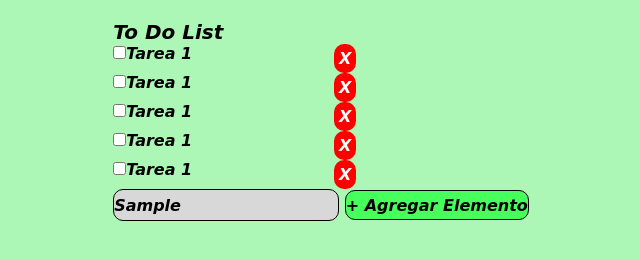
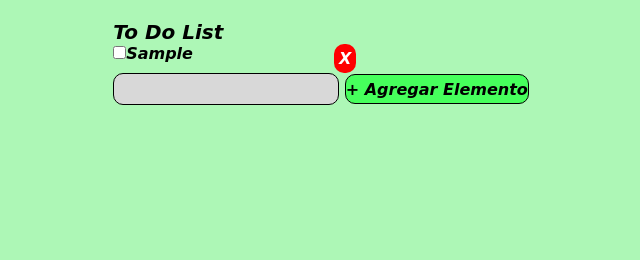
Before and after one commit to DiegoQQ/to_do_list, a plain HTML site: page index.html in a window 1280 px wide. Both pictures are taken after typing "Sample" into the empty fields and a click on the button "+ Agregar Elemento". Shown: the whole page, without its empty margins (319-959 px from the left). Drawn offline with Linux system fonts and the light colour scheme.

Commit message:
Se crearon las funciones básicas, crear y eliminar, pero se tiene que mejorar

```diff
--- a/css/style.css
+++ b/css/style.css
@@ -7,7 +7,7 @@
 #titulo > h1{
     font-size: 20px;
 }
-#tareas > ol{
+#caja > ol{
     list-style: none;
 }
 section{
@@ -47,3 +47,6 @@ section{
 .texto{
     width: 50%;
 }
+.checked{
+    text-decoration:line-through;
+}
--- a/index.html
+++ b/index.html
@@ -8,11 +8,11 @@
 </head>
 <body>
     <section>
-        <div id="tareas">
+        <div id="caja">
             <div id="titulo">
                 <h1>To Do List</h1>
             </div>
-            <ol>
+            <ol id="tareas">
                 <li class="tarea">
                     <div>
                         <input type="checkbox" name="" id="">
@@ -70,12 +70,14 @@
                 </li>
             </ol>
             <div id="agregar">
-                <input type="text">
-                <button class="agregar"> + Agregar Elemento </button>
+                <input id="textoAgregar" type="text">
+                <p hidden>* El contenido es obligatorio</p>
+                <button id="agrega" class="agregar"> + Agregar Elemento </button>
             </div>
         </div>
 
     </section>
 
+    <script src="js/script.js"></script>
 </body>
 </html>
--- a/js/script.js
+++ b/js/script.js
@@ -0,0 +1,140 @@
+class ListaTareas{
+    constructor(){
+        this._lista_tareas = []
+        this.idGenerador = 0;
+        /*
+        // el
+        let lista = [
+            {'id': 1,
+            'tarea': 'Buscar empleo'
+            'checkbox': false},
+            {'id': 2,
+            'tarea': 'Hacer las compras'
+            'checkbox': true},
+        ]
+        */
+        if (localStorage.getItem('lista_tareas')) {
+            this._lista_tareas = JSON.parse(localStorage.getItem('lista_tareas'));
+        }else{
+            localStorage.setItem('lista_tareas', '')
+        }
+
+        this.crearEventos();
+
+        this.Imprimirhtml();
+    }
+    Imprimirhtml(){
+        let tareas = document.getElementById("tareas");
+        let html = ""
+        tareas.innerHTML = "";
+        this._lista_tareas.forEach((valor, clave) => {
+            let checkbox = valor[1] ? "checked" : "";
+
+            // Crear el elemento <li>
+            const li = document.createElement("li");
+            li.className = "tarea";
+            li.id = `tarea_${clave}`;
+
+            // Crear el primer <div>
+            const div1 = document.createElement("div");
+
+            // Crear el checkbox y establecer su estado
+            const checkboxInput = document.createElement("input");
+            checkboxInput.type = "checkbox";
+            checkboxInput.checked = checkbox === "checked"; // Suponiendo que 'checkbox' es una cadena que indica si el checkbox debe estar marcado o no
+            div1.appendChild(checkboxInput);
+
+            // Agregar el primer <div> al <li>
+            li.appendChild(div1);
+
+            // Crear el segundo <div> con la clase "texto"
+            const div2 = document.createElement("div");
+            div2.className = "texto";
+
+            // Crear el párrafo y establecer su contenido
+            const parrafo = document.createElement("p");
+            parrafo.textContent = valor[0];
+            parrafo.className = checkbox === "checked" ? checkbox : ""; // Añadir la clase solo si el checkbox está marcado
+            div2.appendChild(parrafo);
+
+            // Agregar el segundo <div> al <li>
+            li.appendChild(div2);
+
+            // Crear el tercer <div>
+            const div3 = document.createElement("div");
+
+            // Crear el input hidden
+            const hiddenInput = document.createElement("input");
+            hiddenInput.type = "hidden";
+            hiddenInput.value = `tarea_${clave}`;
+            div3.appendChild(hiddenInput);
+
+            // Crear el botón de eliminar
+            const eliminarButton = document.createElement("button");
+            eliminarButton.className = "eliminar";
+            eliminarButton.textContent = "X";
+            div3.appendChild(eliminarButton);
+
+            // Agregar el tercer <div> al <li>
+            li.appendChild(div3);
+
+
+            //Evento al boton eliminar
+            eliminarButton.addEventListener('click', () => {
+                this.eliminartarea(clave, `tarea_${clave}`);
+            });
+
+            // html += `
+            // <li class="tarea" id="tarea_${clave}">
+            //     <div>
+            //         <input type="checkbox" ${checkbox}>
+            //     </div>
+            //     <div class="texto">
+            //         <p class="${checkbox}">${valor[0]}</p>
+            //     </div>
+            //     <div>
+            //         <input type="hidden" value="tarea_${clave}">
+            //         <button class="eliminar"> X </button>
+            //     </div>
+            // </li>
+            // `
+        tareas.appendChild(li);
+        });
+    }
+    eliminartarea(id, elemento){
+        this._lista_tareas.splice(id, 1);
+
+        this.ActualizarLocalStorage();
+
+        let eliminar = document.getElementById(elemento);
+        eliminar.remove();
+    }
+    crearEventos(){
+        let btnAgregar = document.getElementById("agrega");
+
+        btnAgregar.addEventListener("click", a => {
+            let elementoAgregar = document.getElementById("textoAgregar");
+            let obligatorio = document.querySelector("#agregar > p");
+            // si no se digito el elemento muestra el mensaje de error
+            if (elementoAgregar == "") {
+                obligatorio.removeAttribute("hidden");
+            }else{
+                obligatorio.setAttribute("hidden", true);
+                this.agregarArray(elementoAgregar.value, false);
+                this.Imprimirhtml();
+                elementoAgregar.value = "";
+            }
+        });
+    }
+    agregarArray(texto, checkbox){
+        this._lista_tareas.push([texto, checkbox])
+
+        this.ActualizarLocalStorage();
+
+    }
+    ActualizarLocalStorage(){
+        localStorage.setItem('lista_tareas', JSON.stringify(this._lista_tareas));
+    }
+}
+
+let lista = new ListaTareas();
```
